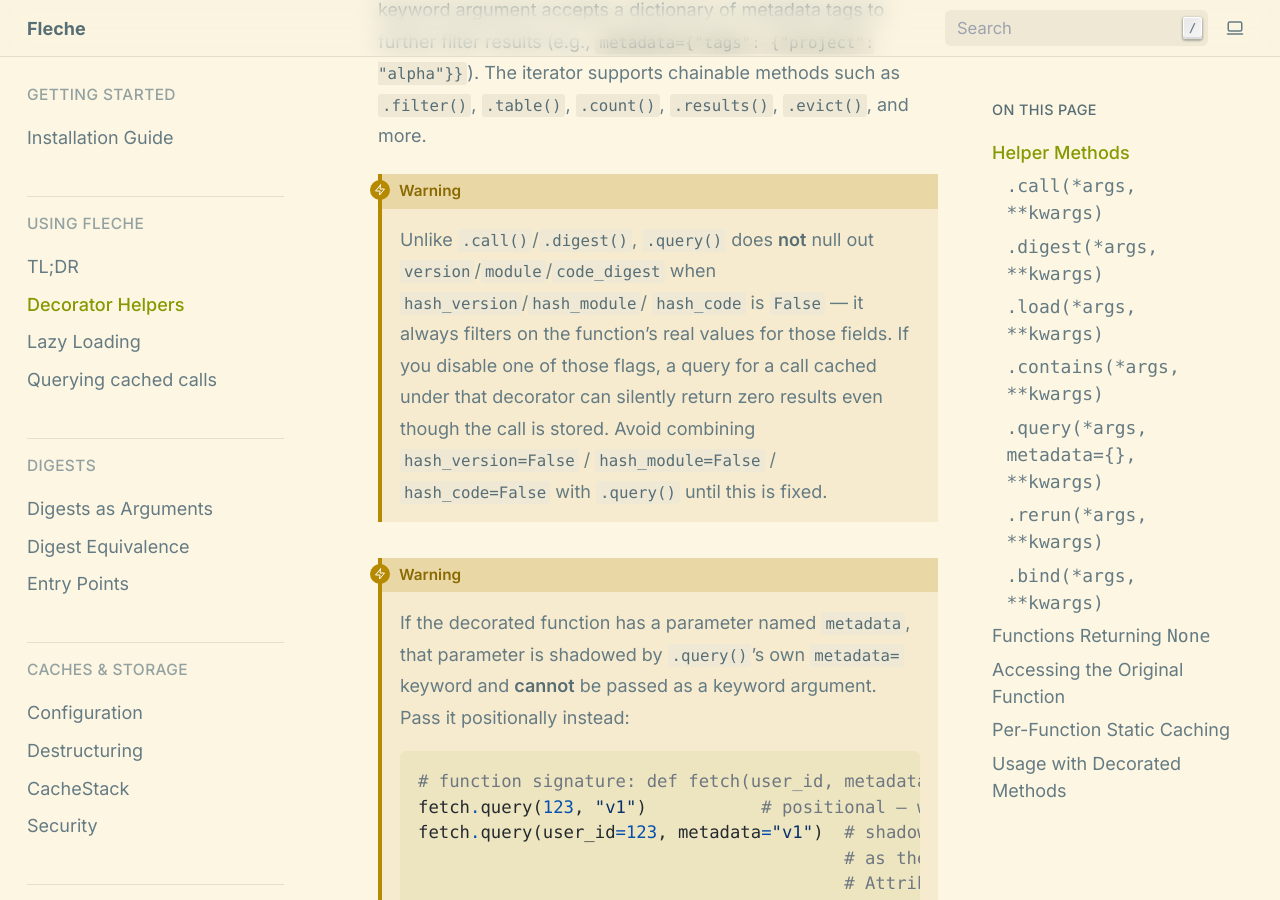
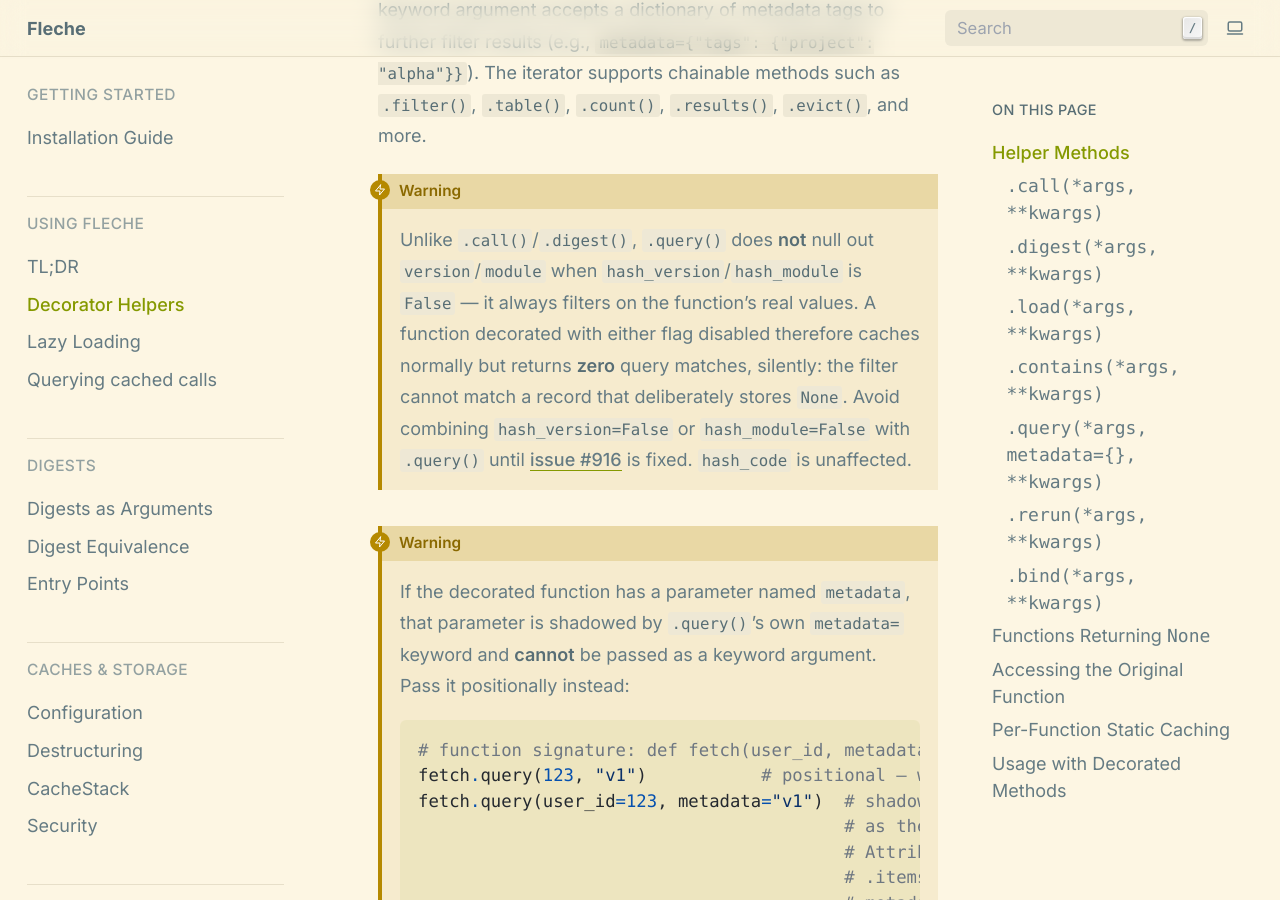
Before and after one commit to pmrv/fleche, a Sphinx documentation site: the page built from docs/usage/helpers.rst, in a window 1280 px wide and 900 px high, scrolled down 1470 px. Built offline with Sphinx 7.4.7, drawn with Linux system fonts in a browser that asks for light colours; pages that are not in the unit, such as notebooks, are missing from menus.

Commit message:
docs(usage): restructure tldr example, scope the .query() warning to #916
Review feedback on #907.

tldr.rst: the cache-switching lines needed a prose caveat only because a
sticky cache("void") sat mid-block and broke every later line. Scoping
that switch in a `with` and moving the sticky example last makes the
block run correctly top to bottom, so the explanation is no longer
needed and is dropped.

helpers.rst: filed the .query() gap as #916 and linked it. Also corrects
the warning's scope — verified empirically that only hash_version=False
and hash_module=False break .query(); hash_code is unaffected, since
QueryCall.code_digest defaults to None, which matches() treats as a
wildcard.

Co-Authored-By: Claude Sonnet 5 <noreply@anthropic.com>
Claude-Session: https://claude.ai/code/session_01Jdhckt6az445nRtxLiyLJh

```diff
--- a/docs/usage/helpers.rst
+++ b/docs/usage/helpers.rst
@@ -45,13 +45,14 @@ Returns a :class:`~fleche.query.QueryIterator` over matching cached calls from t
 .. warning::
 
    Unlike ``.call()``/``.digest()``, ``.query()`` does **not** null out
-   ``version``/``module``/``code_digest`` when ``hash_version``/``hash_module``/
-   ``hash_code`` is ``False`` — it always filters on the function's real
-   values for those fields. If you disable one of those flags, a query for a
-   call cached under that decorator can silently return zero results even
-   though the call is stored. Avoid combining ``hash_version=False`` /
-   ``hash_module=False`` / ``hash_code=False`` with ``.query()`` until this is
-   fixed.
+   ``version``/``module`` when ``hash_version``/``hash_module`` is ``False`` —
+   it always filters on the function's real values. A function decorated with
+   either flag disabled therefore caches normally but returns **zero** query
+   matches, silently: the filter cannot match a record that deliberately
+   stores ``None``. Avoid combining ``hash_version=False`` or
+   ``hash_module=False`` with ``.query()`` until `issue #916
+   <https://github.com/pmrv/fleche/issues/916>`_ is fixed. ``hash_code`` is
+   unaffected.
 
 .. warning::
 
```
Also changed, not shown: docs/usage/tldr.rst (+7 -9 lines).
